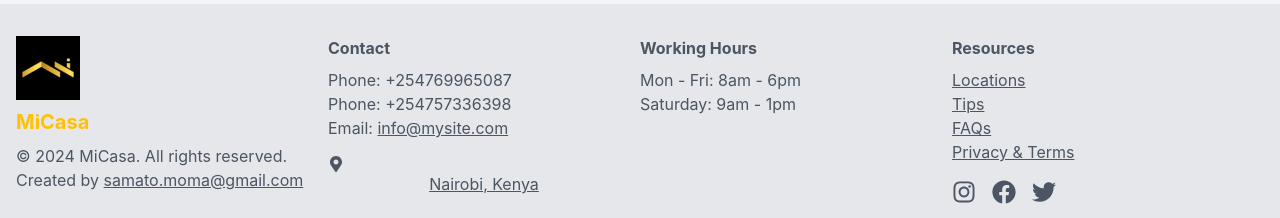
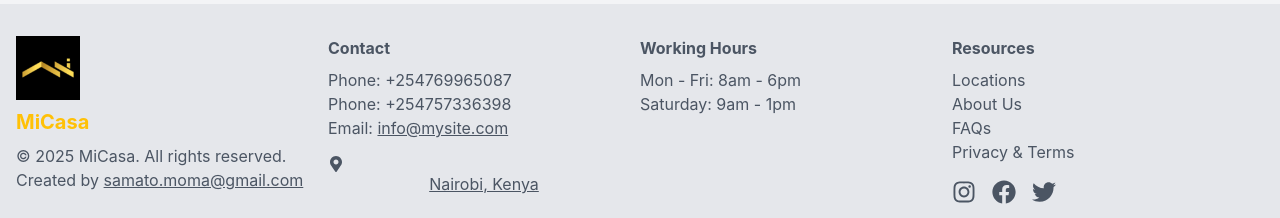
Before and after one commit to MoSam007/MicasaWeb, a React (Create React App) app: page /login in a window 1280 px wide. Shown: the part 860-1078 px from the top of the page. Built offline with nearby package versions, Linux system fonts and the light colour scheme; no server answers.

Commit message:
Updated footer

```diff
--- a/src/components/Footer.tsx
+++ b/src/components/Footer.tsx
@@ -10,7 +10,7 @@ const Footer: React.FC = () => (
       <div className="w-full sm:w-1/2 md:w-1/4 mb-4 sm:mb-0 text-center sm:text-left">
         <img src={logo} alt="MiCasa Logo" className="h-16 mb-2 mx-auto sm:mx-0" />
         <h2 className="font-bold text-xl text-primary mb-2">MiCasa</h2>
-        <p>&copy; 2024 MiCasa. All rights reserved.</p>
+        <p>&copy; 2025 MiCasa. All rights reserved.</p>
         <p>
           Created by{' '}
           <a href="mailto:samato.moma@gmail.com" className="underline hover:text-primary">
@@ -49,22 +49,22 @@ const Footer: React.FC = () => (
       <div className="w-full sm:w-1/2 md:w-1/4 text-center sm:text-left">
         <h3 className="font-bold mb-2">Resources</h3>
         <p>
-          <Link to="/locations" className="underline hover:text-primary">
+          <Link to="/locations" className=" hover:text-primary">
             Locations
           </Link>
         </p>
         <p>
-          <Link to="/tips" className="underline hover:text-primary">
-            Tips
+          <Link to="/about" className=" hover:text-primary">
+            About Us
           </Link>
         </p>
         <p>
-          <Link to="/faq" className="underline hover:text-primary">
+          <Link to="/faq" className=" hover:text-primary">
             FAQs
           </Link>
         </p>
         <p>
-          <Link to="/privacy-and-terms" className="underline hover:text-primary">
+          <Link to="/privacy-and-terms" className=" hover:text-primary">
             Privacy & Terms
           </Link>
         </p>
```
